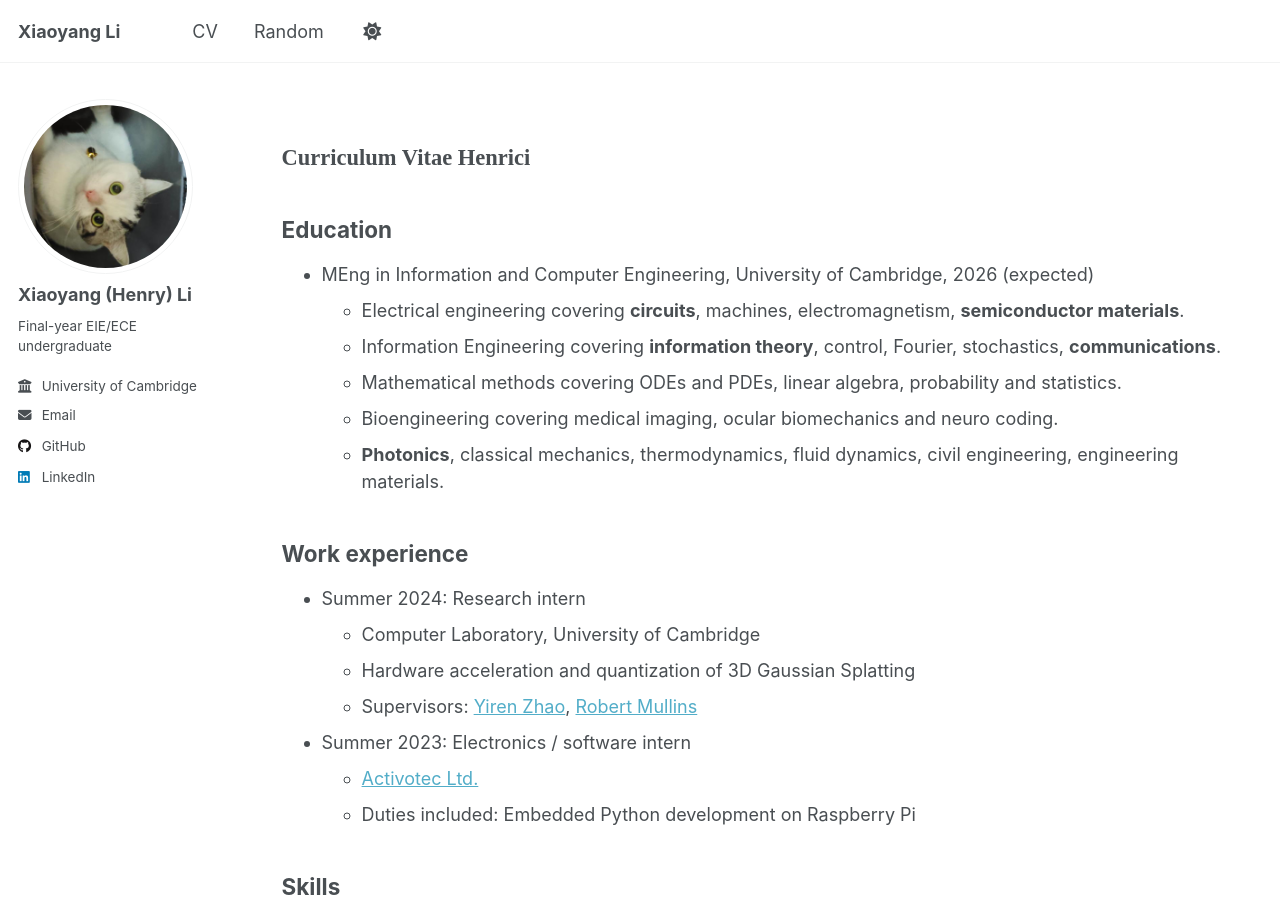
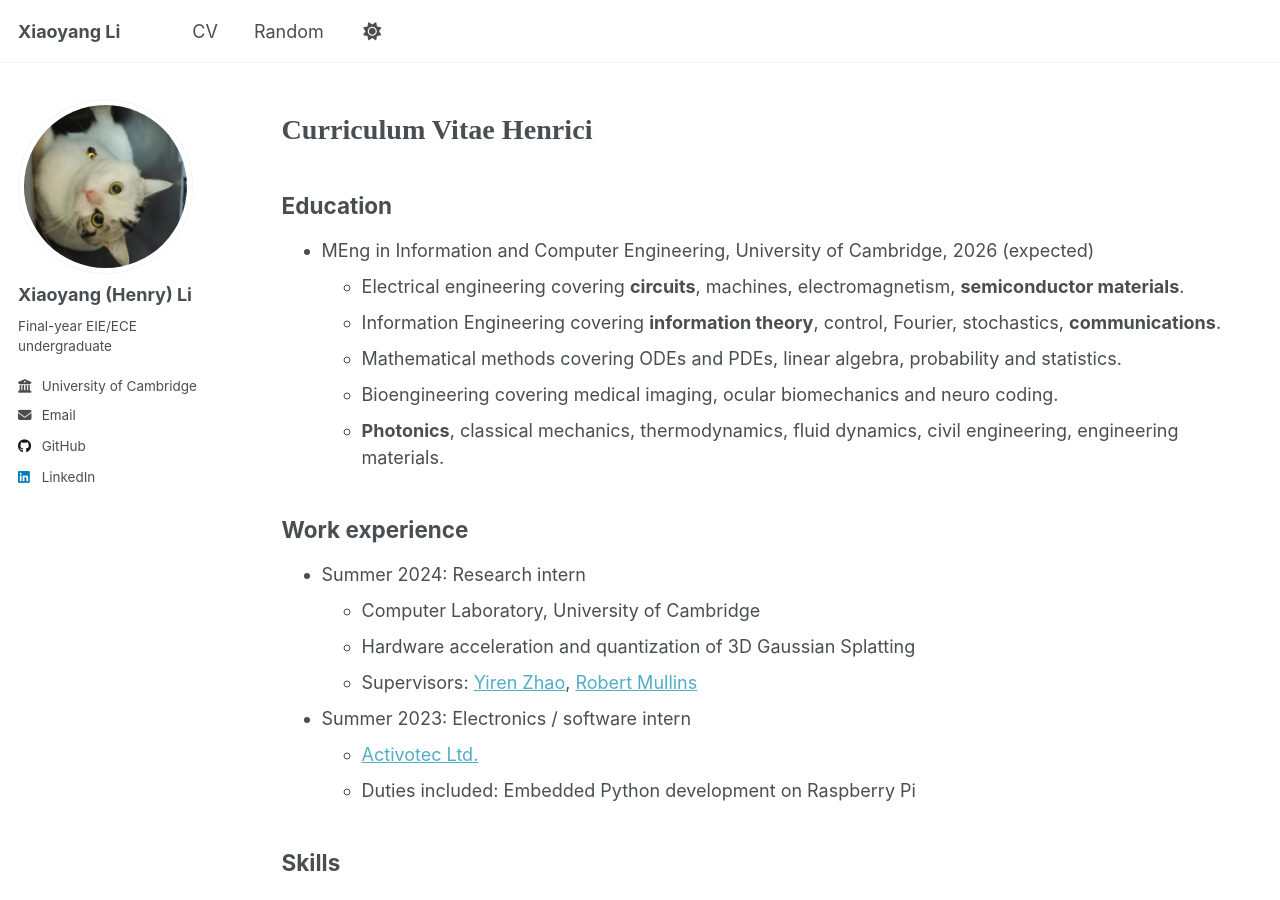
Before and after one commit to xli562/xli562.github.io, a Jekyll site: the page built from _pages/cv.md, in a window 1280 px wide and 900 px high. Built offline with Jekyll 4.4.1, drawn with Linux system fonts in a browser that asks for light colours; a script that is not in the unit is left out.

Commit message:
Cosmetic

```diff
--- a/_pages/cv.md
+++ b/_pages/cv.md
@@ -1,6 +1,6 @@
 ---
 layout: archive
-title: <h2 style="font-family:'Times New Roman';font-weight:bold;">Curriculum Vitae Henrici</h2>
+title: <h1 style="font-family:'Times New Roman';font-weight:bold;">Curriculum Vitae Henrici</h1>
 permalink: /cv/
 author_profile: true
 redirect_from:
```
